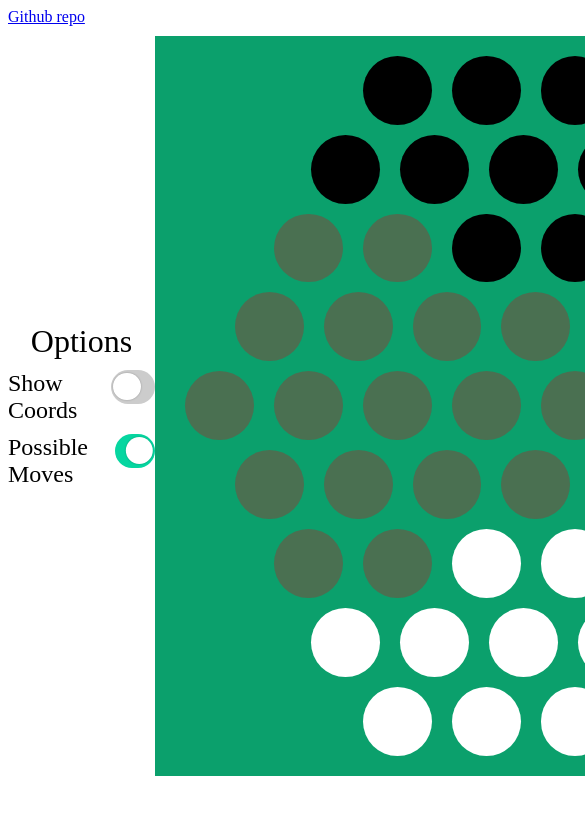
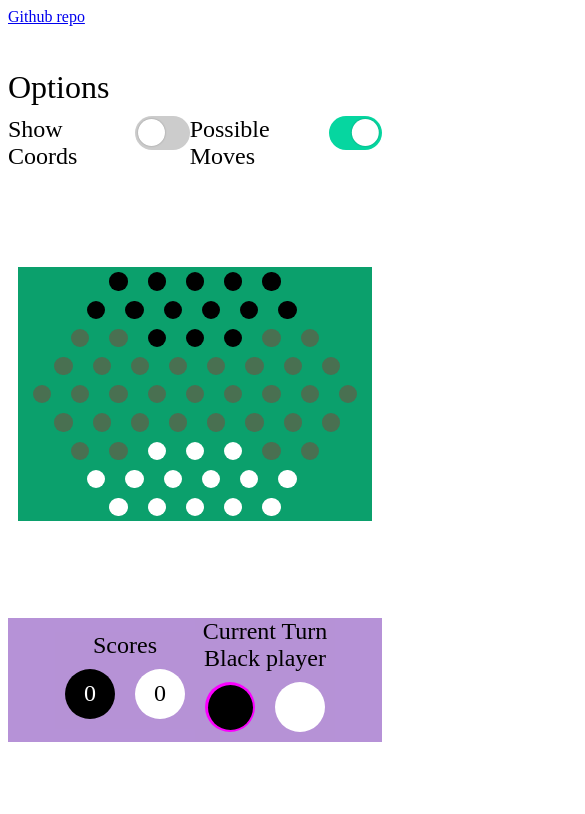
Before and after one commit to Sebs66/abalone_react_ts, a React (Vite) app: page / in a window 390 px wide. Shown: the top 814 px of the page, 585 px wide, since content can reach past the window. Built offline with nearby package versions, Linux system fonts and the light colour scheme.

Commit message:
adding css rules for small device 480px

```diff
--- a/src/App.css
+++ b/src/App.css
@@ -2,3 +2,17 @@ div.content {
     display: grid;
     grid-template-columns: 1fr 1fr 1fr;
 }
+
+@media screen and (max-width:576px) {
+    div.content {
+        display: flex;
+        flex-direction: column;
+    }
+    .content {
+        height: 90vh;
+        display:flex;
+        flex-direction: column;
+        justify-content: space-around
+    }
+
+}
--- a/src/components/infoPanel/infoPanel.css
+++ b/src/components/infoPanel/infoPanel.css
@@ -39,3 +39,20 @@ div.scoresContainer .playersPieces .piece {
 div.playersPieces .piece_info {
     width: 70px;
 }
+
+@media screen and (max-width:576px) {
+    div.panel {
+        flex-direction: row;
+        background-color:  rgb(182, 146, 215);
+    }
+
+    div.playersPieces .piece_info {
+        width: 40px !important ;
+    }
+    div.scoresContainer {
+        font-size: x-large;
+    }
+    div.turnsContainer {
+        font-size: x-large;
+    }
+}
--- a/src/components/optionsPanel/optionsPanel.css
+++ b/src/components/optionsPanel/optionsPanel.css
@@ -32,3 +32,20 @@ div.playersPieces .piece_info {
 .options div {
     display: flex;
 }
+
+@media screen and (max-width:576px) {
+    div.options {
+        display: grid;
+        grid-template-columns: 2;
+        grid-template-rows: 2;
+    }
+    .options span{
+        grid-row-start: 1;
+        grid-column-start: 1;
+        grid-column-end: 2;
+    }
+    .options div{
+        grid-row-start: 2;
+    }
+
+}
--- a/src/components/tableBoard/components.css
+++ b/src/components/tableBoard/components.css
@@ -1,5 +1,4 @@
 .board {
-
     display: grid;
     grid-template-rows: repeat(9,1fr);
     grid-template-columns: repeat(9,1fr);
@@ -140,3 +139,17 @@
     bottom: 5%;
     left:5%;
 }
+
+@media screen and (max-width:480px) {
+    .board {width:450px;}
+    .table {
+        height: fit-content;
+        padding: 10px;
+    }
+    .table span {
+        font-size: 10px;
+    }
+    .board {
+        padding:5px;
+    }
+}
```
